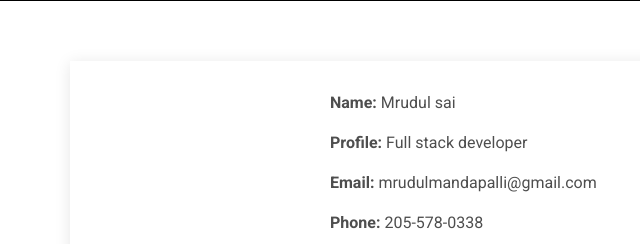
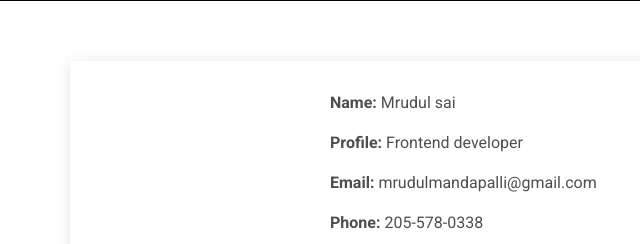
Before and after one commit to mrudulmandapalli/mrudul.github.io, a plain HTML site: page index.html in a window 1280 px wide. Shown: the part 800-1044 px from the top of the page, 0-640 px from the left. Drawn offline with nearby package versions, Linux system fonts and the light colour scheme; files whose address does not match are found by name.

Commit message:
Update index.html

```diff
--- a/index.html
+++ b/index.html
@@ -84,7 +84,7 @@
               </div>
               <div class="col-lg-7 about-info">
                 <p><strong>Name: </strong> <span>Mrudul sai</span></p>
-                <p><strong>Profile: </strong> <span>Full stack developer</span></p>
+                <p><strong>Profile: </strong> <span>Frontend developer</span></p>
                 <p><strong>Email: </strong> <span>mrudulmandapalli@gmail.com</span></p>
                 <p><strong>Phone: </strong> <span>205-578-0338</span></p>
               </div>
```
